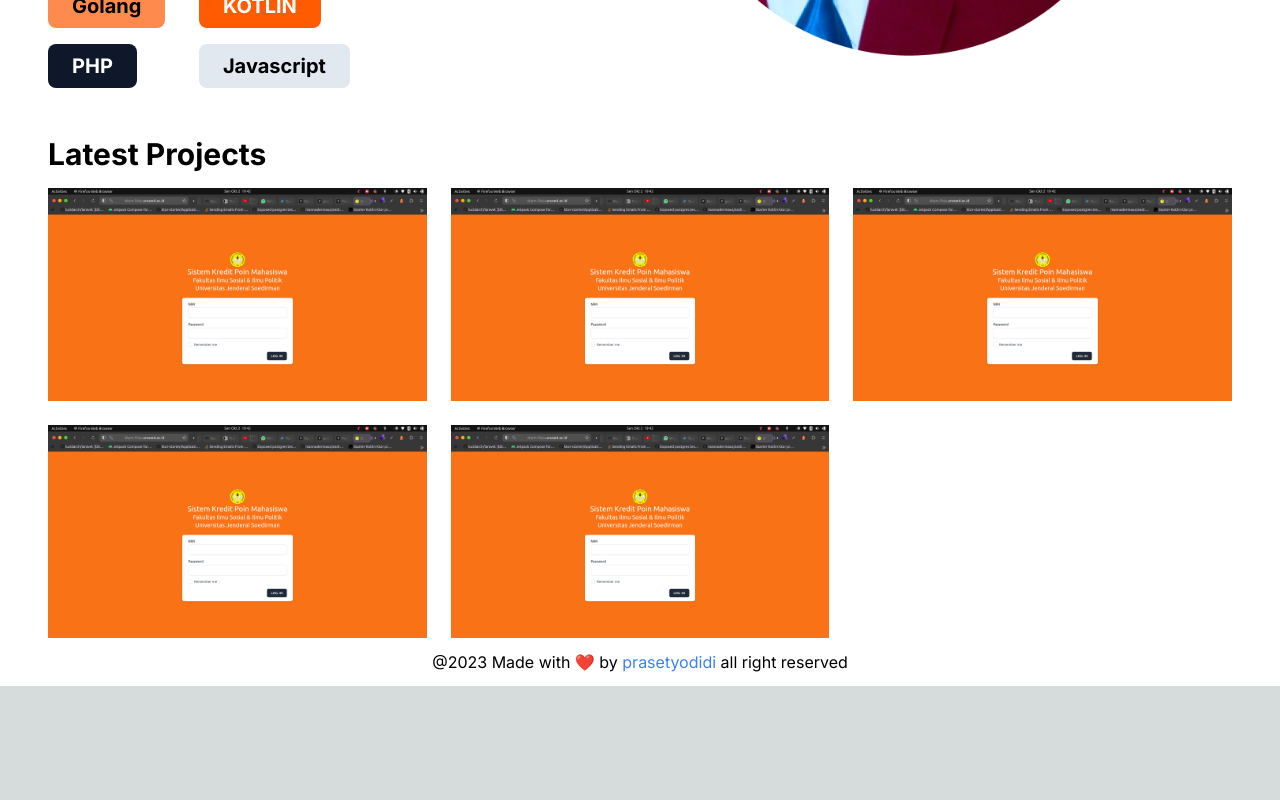
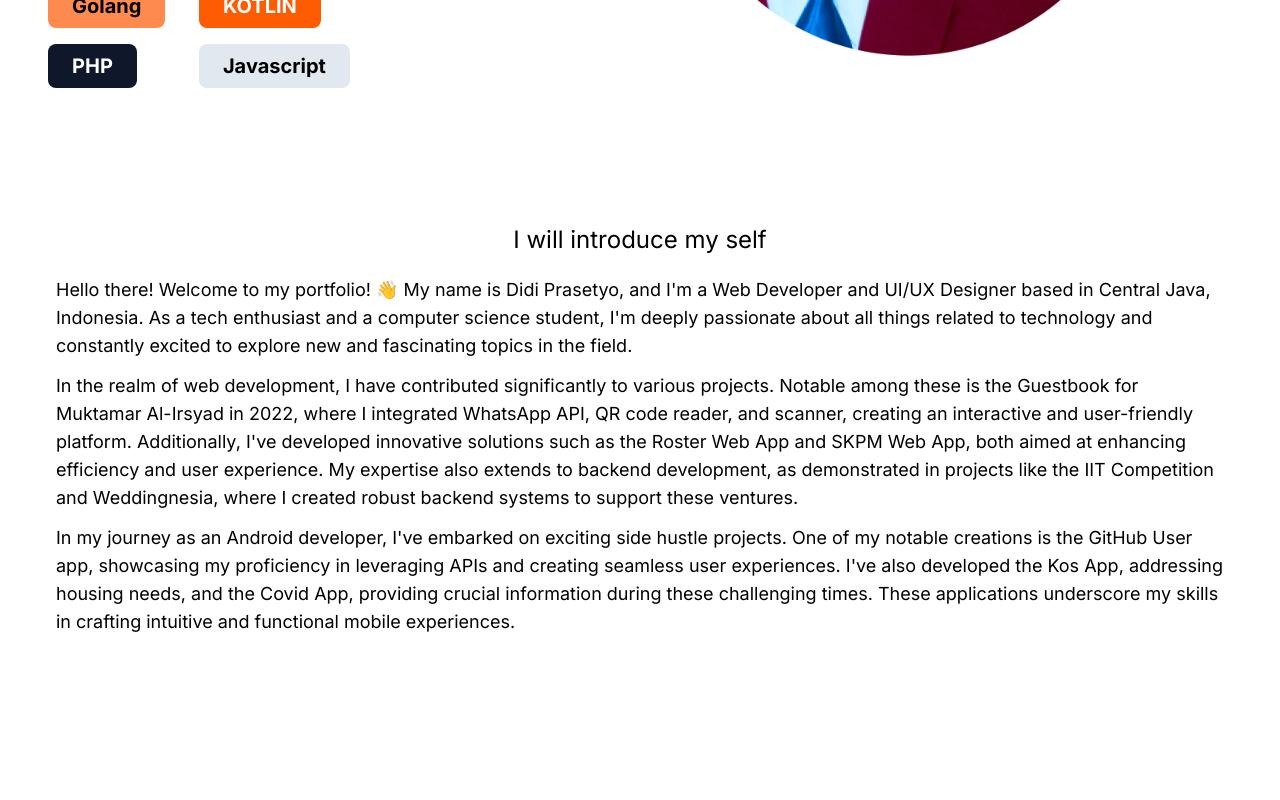
Before and after one commit to prasetyodidi/didi-portfolio, a Next.js app: page / in a window 1280 px wide. Shown: the part 680-1480 px from the top of the page. Before the commit the page ends 1366 px from the top, so only its background shows below. Built offline with nearby package versions, Linux system fonts and the light colour scheme.

Commit message:
add about section

```diff
--- /dev/null
+++ b/src/app/components/AboutSection.js
@@ -0,0 +1,33 @@
+function AboutSection() {
+  const description = `Hello there! Welcome to my portfolio! 👋 My name is Didi Prasetyo, and
+    I'm a Web Developer and UI/UX Designer based in Central Java, Indonesia.
+    As a tech enthusiast and a computer science student, I'm deeply
+    passionate about all things related to technology and constantly excited
+    to explore new and fascinating topics in the field.`;
+  const description2 = `In the realm of web development, I have contributed significantly to
+    various projects. Notable among these is the Guestbook for Muktamar
+    Al-Irsyad in 2022, where I integrated WhatsApp API, QR code reader, and
+    scanner, creating an interactive and user-friendly platform.
+    Additionally, I've developed innovative solutions such as the Roster Web
+    App and SKPM Web App, both aimed at enhancing efficiency and user
+    experience. My expertise also extends to backend development, as
+    demonstrated in projects like the IIT Competition and Weddingnesia,
+    where I created robust backend systems to support these ventures.`;
+  const description3 = `In my journey as an Android developer, I've embarked on exciting side
+    hustle projects. One of my notable creations is the GitHub User app,
+    showcasing my proficiency in leveraging APIs and creating seamless user
+    experiences. I've also developed the Kos App, addressing housing needs,
+    and the Covid App, providing crucial information during these
+    challenging times. These applications underscore my skills in crafting
+    intuitive and functional mobile experiences.`;
+  return (
+    <div className="min-h-screen flex flex-col gap-3 text-black mx-14 pt-24">
+      <h1 className="text-center text-2xl my-2">I will introduce my self</h1>
+      <p className="text-lg">{description}</p>
+      <p className="text-lg">{description2}</p>
+      <p className="text-lg">{description3}</p>
+    </div>
+  );
+}
+
+export default AboutSection;
--- a/src/app/page.js
+++ b/src/app/page.js
@@ -2,6 +2,7 @@ import Link from "next/link";
 import HeroSection from "./components/HeroSection";
 import ProjectsSection from "./components/ProjectsSection";
 import FooterSection from "./components/FooterSection";
+import AboutSection from "./components/AboutSection";
 
 export default function Home() {
   const headerLinkStyle = "hover:underline hover:cursor-pointer underline-offset-2 decoration-orange-500 decoration-2";
@@ -13,6 +14,7 @@ export default function Home() {
         <Link href={"#"} className={headerLinkStyle}>Corporation</Link>
       </header>
       <HeroSection />
+      <AboutSection />
       <ProjectsSection />
       <FooterSection />
     </main>
```
Also changed, not shown: src/app/components/FooterSection.js (+6 -2 lines).
